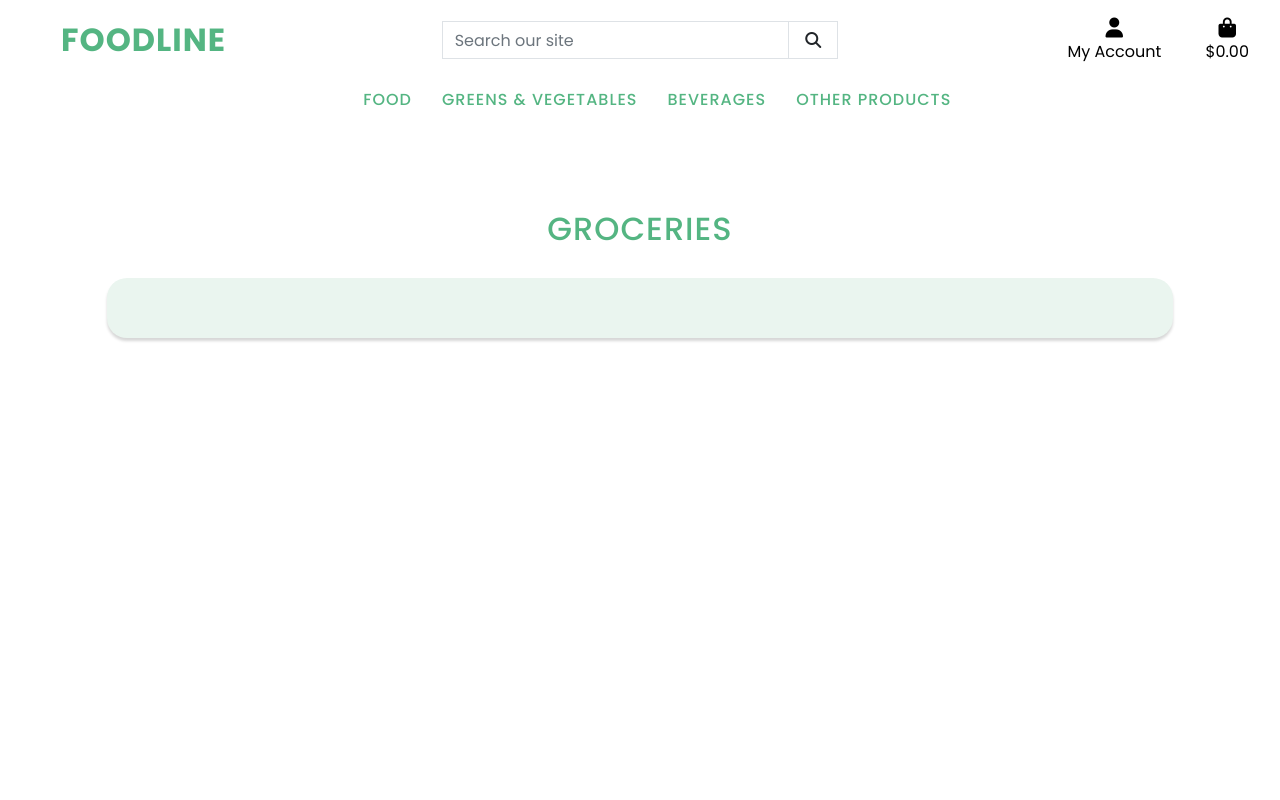
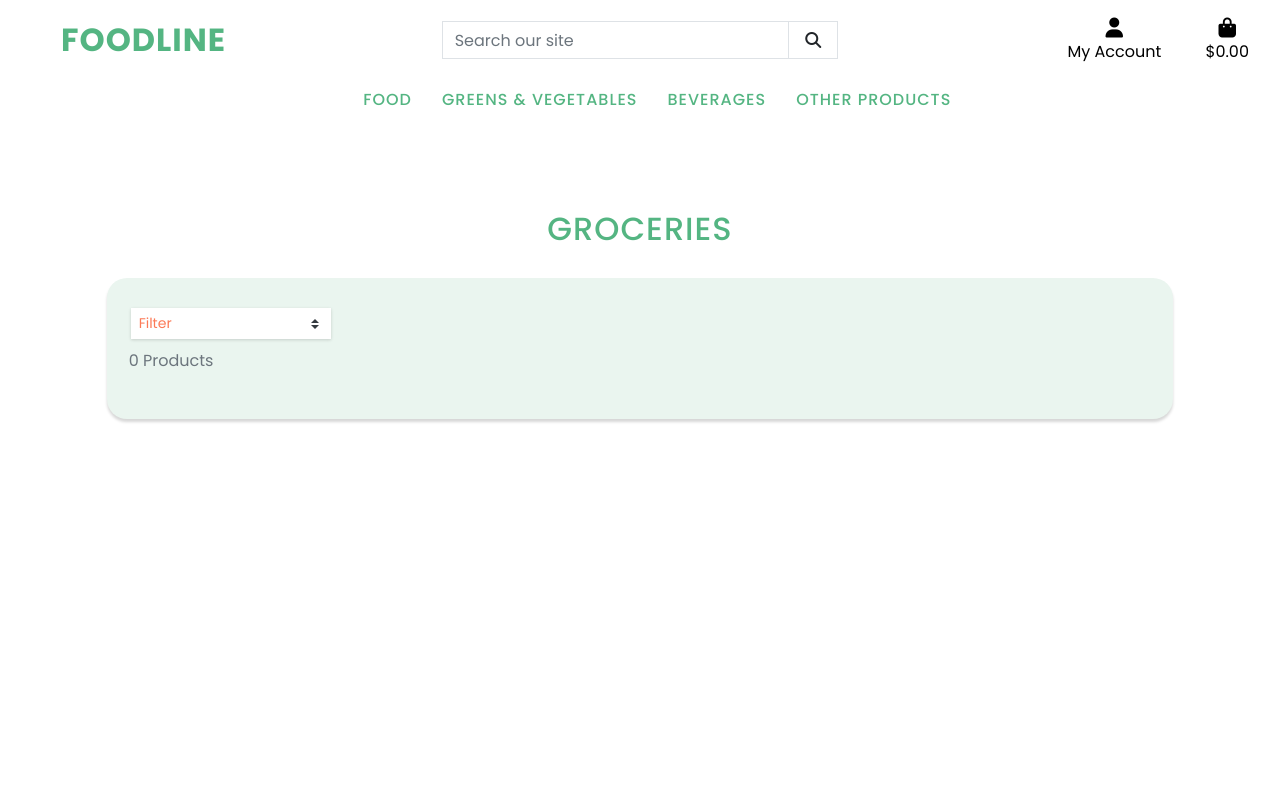
Before and after one commit to Code-Institute-Submissions/foodline, a Django app: a page that uses products/templates/products/products.html in a window 1280 px wide. Run offline with Django 3.2, Linux system fonts and the light colour scheme; tables that the repository leaves empty hold one stand-in row (values such as "Sample post"); some libraries are stand-ins or nearby versions.

Commit message:
Added sorting and product counts to product page

```diff
--- a/products/templates/products/products.html
+++ b/products/templates/products/products.html
@@ -18,6 +18,27 @@
         </div>
         <div class="row">
             <div class="product-container col-10 offset-1">
+                <div class="col-12 col-md-6 filter-top">
+                    <div class="sort-select-wrapper">
+                        <select id="sort-selector" class="custom-select custom-select-sm rounded-0 {% if current_sorting != 'None_None' %}info{% else %}black{% endif %}">
+                            <option value="reset" {% if current_sorting == 'None_None' %}selected{% endif %}>Filter</option>
+                            <option value="price_asc" {% if current_sorting == 'price_asc' %}selected{% endif %}>Price (low to high)</option>
+                            <option value="price_desc" {% if current_sorting == 'price_desc' %}selected{% endif %}>Price (high to low)</option>
+                            <option value="rating_asc" {% if current_sorting == 'rating_asc' %}selected{% endif %}>Rating (low to high)</option>
+                            <option value="rating_desc" {% if current_sorting == 'rating_desc' %}selected{% endif %}>Rating (high to low)</option>
+                            <option value="name_asc" {% if current_sorting == 'name_asc' %}selected{% endif %}>Name (A-Z)</option>
+                            <option value="name_desc" {% if current_sorting == 'name_desc' %}selected{% endif %}>Name (Z-A)</option>
+                            <option value="category_asc" {% if current_sorting == 'category_asc' %}selected{% endif %}>Category (A-Z)</option>
+                            <option value="category_desc" {% if current_sorting == 'category_desc' %}selected{% endif %}>Category (Z-A)</option>
+                        </select>
+                    </div>
+                    <p class="text-muted">
+                        {% if search_term or current_categories or current_sorting != 'None_None' %}
+                            <span class="small"><a class="all-product-filter" href="{% url 'products' %}">All Products</a> | </span>
+                        {% endif %}
+                        {{ products|length }} Products{% if search_term %} found for <strong>"{{ search_term }}"</strong>{% endif %}
+                    </p>
+                </div>
                 <div class="row filter-section">
                 {% for c in current_categories %}
                     <div class="badge-box">
--- a/static/css/base.css
+++ b/static/css/base.css
@@ -137,6 +137,10 @@ body {
     color: black;
 }
 
+.filter-top {
+    padding-left: 2px;
+}
+
 .filter-section{
     margin: 10px 0px 10px 0px;
 }
@@ -169,7 +173,22 @@ body {
     box-shadow: 0 3px 6px rgb(0 0 0 / 0.16);
 }
 
+#sort-selector {
+    color: #FC7A57;
+    margin: 10px 2px;
+    width: 200px;
+    border: 0;
+    outline: 0;
+    background-color: white;
+    box-shadow: 0 1px 3px rgb(0 0 0 / 0.16);
+}
 
+.all-product-filter,
+.all-product-filter:hover {
+    font-size: 14px;
+    color: #54B582;
+    text-decoration: none;
+}
 
 /* -------------------------------- Media Queries */
 
```
Lines whose indentation alone changed are shown as unchanged.
